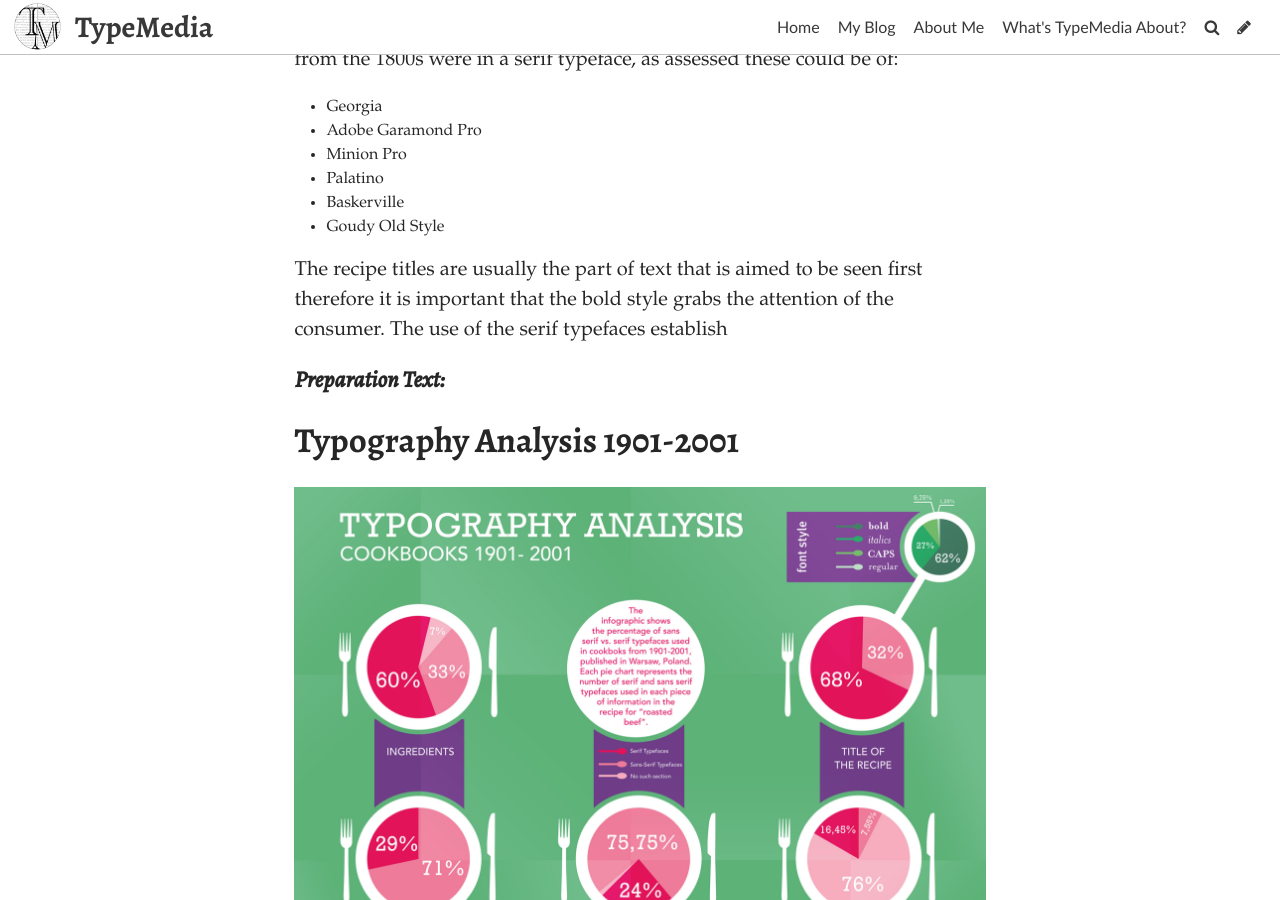
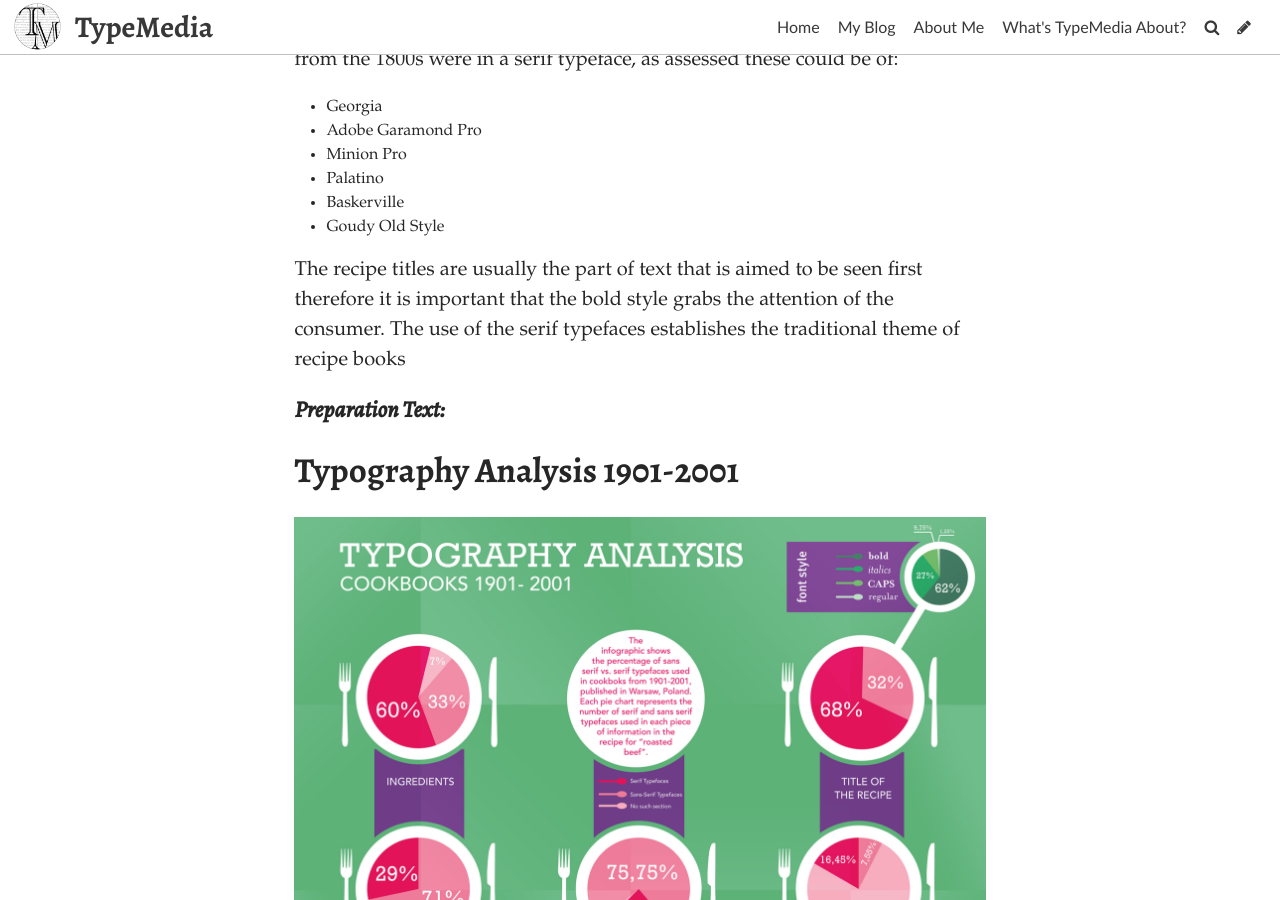
Before and after one commit to charlotteaashley/typo-design-template, a Jekyll site: the page built from _posts/2021-10-21-typography-in-cook-books.md, in a window 1280 px wide and 900 px high, scrolled down 1590 px. Built offline with Jekyll 4.4.1, drawn with Linux system fonts in a browser that asks for light colours; some web fonts are replaced.

Commit message:
Update Post “2021-10-21-typography-in-cook-books”

```diff
--- a/_posts/2021-10-21-typography-in-cook-books.md
+++ b/_posts/2021-10-21-typography-in-cook-books.md
@@ -29,13 +29,9 @@ From the statistics it is evident that over 68% of recipe titles within cookbook
 * Baskerville
 * Goudy Old Style
 
-The recipe titles are usually the part of text that is aimed to be seen first therefore it is important that the bold style grabs the attention of the consumer. The use of the serif typefaces establish
+The recipe titles are usually the part of text that is aimed to be seen first therefore it is important that the bold style grabs the attention of the consumer. The use of the serif typefaces establishes the traditional theme of recipe books
 
 #### *Preparation Text:*
-
-
-
-
 
 ## Typography Analysis 1901-2001
 
@@ -43,6 +39,4 @@ The recipe titles are usually the part of text that is aimed to be seen first th
 
 Source analysis: <https://www.behance.net/gallery/10862893/Master-thesis-cookbooks-analysis>
 
-
-
 Source analysis: <http://www.selfpublishacookbook.com/info/how-to-design-cookbook/more/what-fonts-to-use-in-your-cookbook>
```
